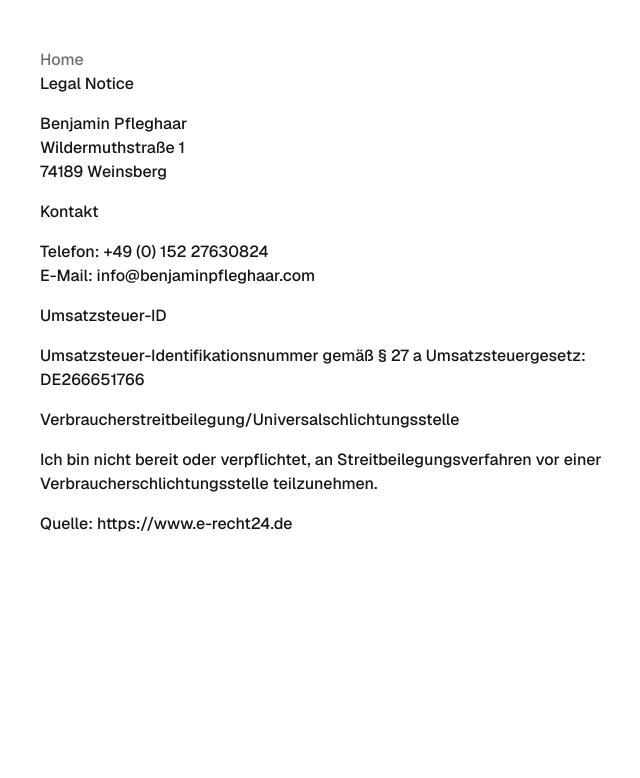
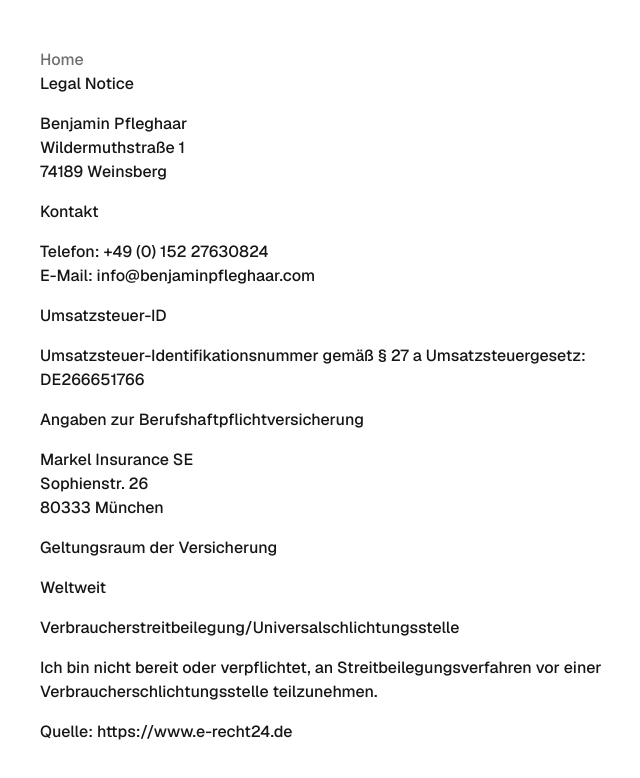
Before and after one commit to benjaminpfleghaar/personal-website, a Next.js app: page /legal-notice in a window 1280 px wide. Shown: the top 778 px of the page, without its empty margins (8-648 px from the left). Built offline with nearby package versions, Linux system fonts and the light colour scheme.

Commit message:
update legal

```diff
--- a/app/legal-notice/page.tsx
+++ b/app/legal-notice/page.tsx
@@ -33,6 +33,16 @@ export default function LegalNotice() {
 					<br />
 					DE266651766
 				</p>
+				<h2>Angaben zur Berufshaftpflichtversicherung</h2>
+				<p>
+					Markel Insurance SE
+					<br />
+					Sophienstr. 26
+					<br />
+					80333 München
+				</p>
+				<h2>Geltungsraum der Versicherung</h2>
+				<p>Weltweit</p>
 				<h2>Verbraucher&shy;streit&shy;beilegung/Universal&shy;schlichtungs&shy;stelle</h2>
 				<p>Ich bin nicht bereit oder verpflichtet, an Streitbeilegungsverfahren vor einer Verbraucherschlichtungsstelle teilzunehmen.</p>
 				<p>Quelle: https://www.e-recht24.de</p>
```
Also changed, not shown: 1 other file (tests, documents, lock files or other folders).
